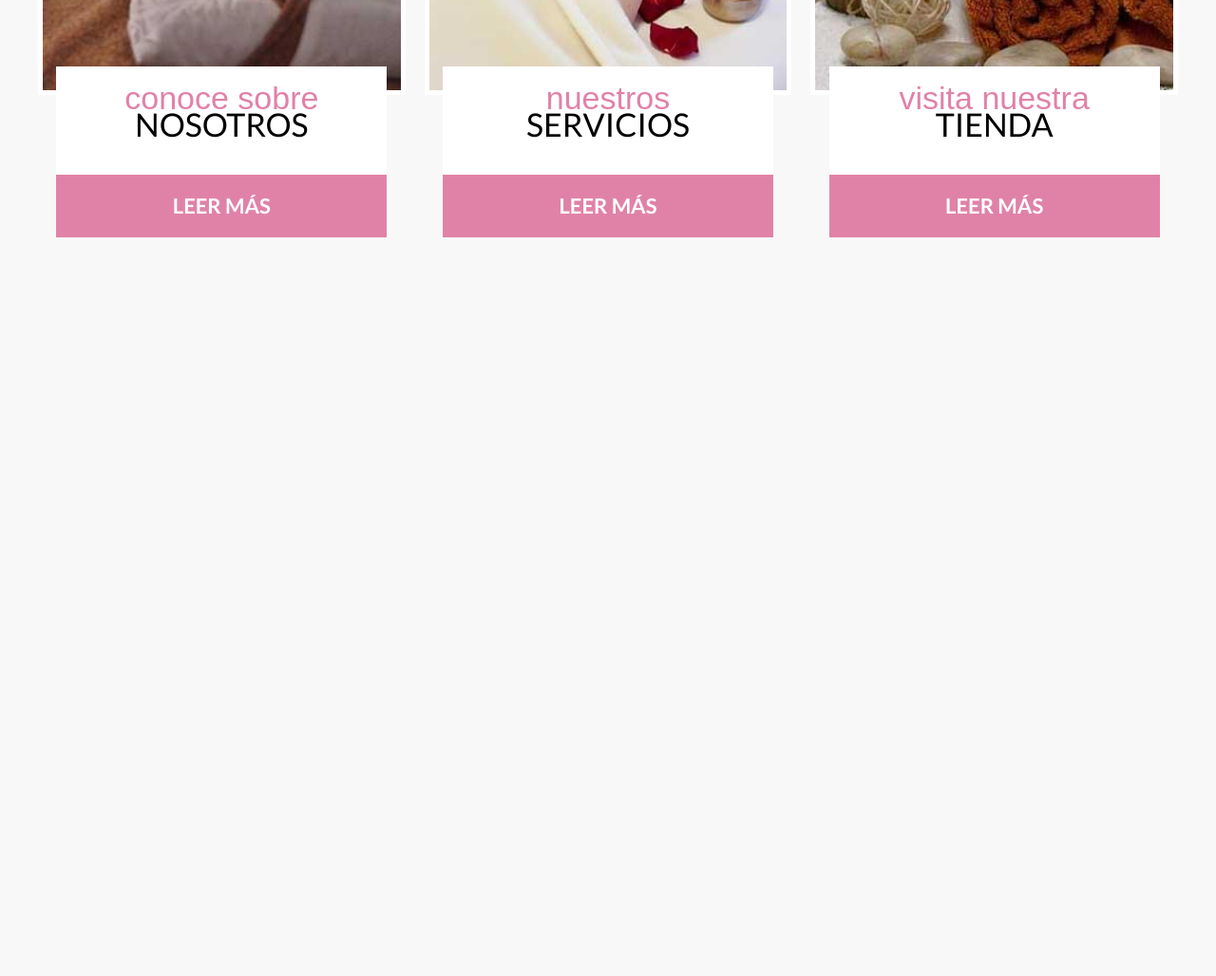
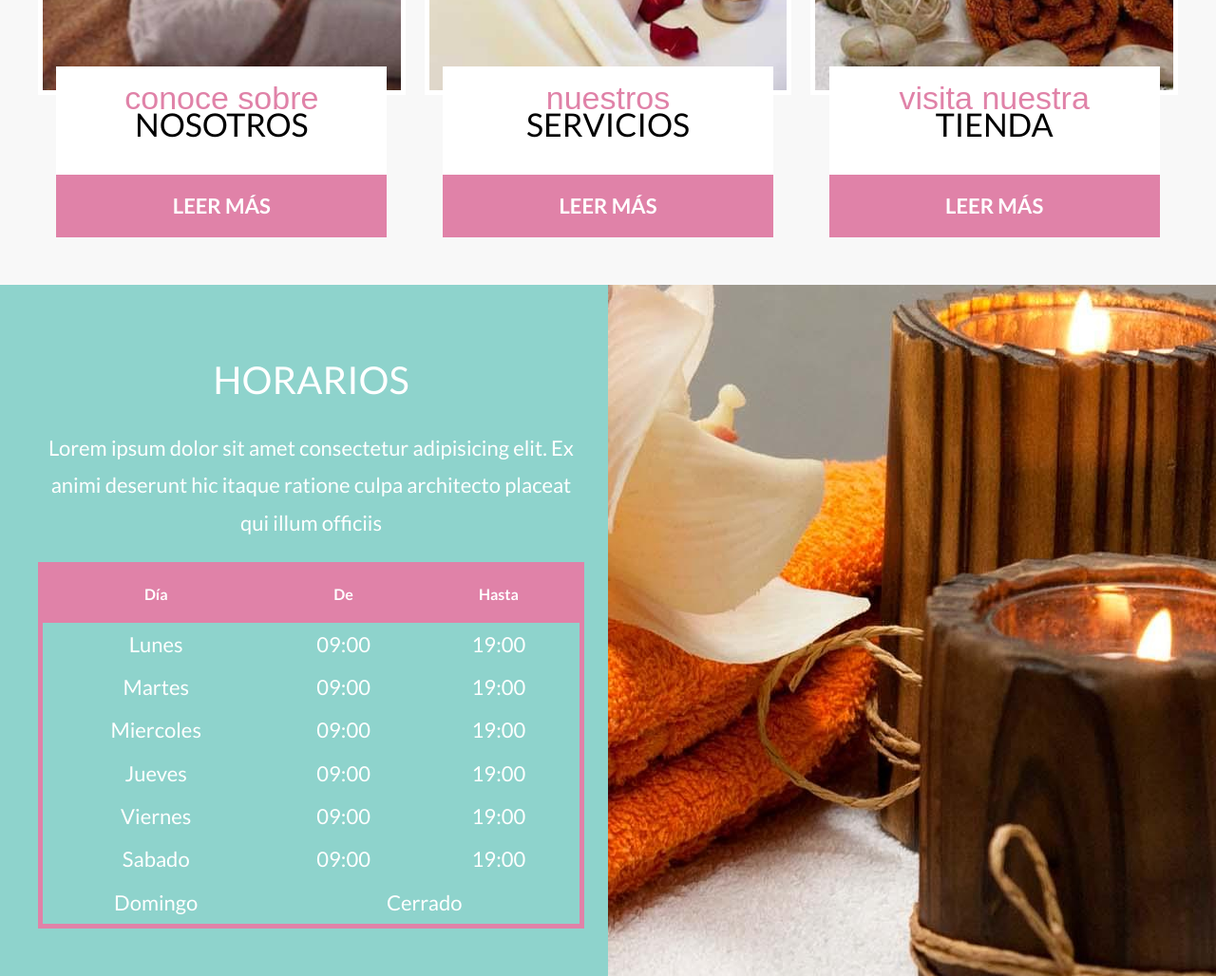
Before and after one commit to Kuro-98/SPA-Website, a website: page index.html in a window 1280 px wide. Shown: the part 1664-2692 px from the top of the page at 95% size. Before the commit the page ends 1964 px from the top, so only its background shows below. Drawn offline with nearby package versions, Linux system fonts and the light colour scheme; a web font is replaced by a local one.

Commit message:
Agrega estilos y contenido de horarios

```diff
--- a/index.html
+++ b/index.html
@@ -99,6 +99,72 @@
             </div>
         </div>
     </section>
+
+    <section class="horario">
+        <div class="horario__grid contenedor">
+            <div class="horario__contenido">
+                <h3 class="horario__heading">Horarios</h3>
+                <p class="horario__texto">Lorem ipsum dolor sit amet consectetur adipisicing elit. Ex animi deserunt hic
+                    itaque ratione culpa architecto placeat qui illum officiis</p>
+
+                <table class="tabla">
+                    <thead class="tabla__thead">
+                        <tr>
+                            <th class="tabla__th">Día</th>
+                            <th class="tabla__th">De</th>
+                            <th class="tabla__th">Hasta</th>
+                        </tr>
+                    </thead>
+                    <tbody class="tabla__tbody">
+                        <tr class="tabla__tr">
+                            <td class="tabla__td">Lunes</td>
+                            <td class="tabla__td">09:00</td>
+                            <td class="tabla__td">19:00</td>
+                        </tr>
+
+                        <tr class="tabla__tr">
+                            <td class="tabla__td">Martes</td>
+                            <td class="tabla__td">09:00</td>
+                            <td class="tabla__td">19:00</td>
+
+                        </tr>
+
+                        <tr class="tabla__tr">
+                            <td class="tabla__td">Miercoles</td>
+                            <td class="tabla__td">09:00</td>
+                            <td class="tabla__td">19:00</td>
+
+                        </tr>
+
+                        <tr class="tabla__tr">
+                            <td class="tabla__td">Jueves</td>
+                            <td class="tabla__td">09:00</td>
+                            <td class="tabla__td">19:00</td>
+
+                        </tr>
+
+                        <tr class="tabla__tr">
+                            <td class="tabla__td">Viernes</td>
+                            <td class="tabla__td">09:00</td>
+                            <td class="tabla__td">19:00</td>
+
+                        </tr>
+
+                        <tr class="tabla__tr">
+                            <td class="tabla__td">Sabado</td>
+                            <td class="tabla__td">09:00</td>
+                            <td class="tabla__td">19:00</td>
+                        </tr>
+
+                        <tr class="tabla__tr">
+                            <td class="tabla__td">Domingo</td>
+                            <td class="tabla__td" colspan="2">Cerrado</td>
+                        </tr>
+                    </tbody>
+                </table>
+            </div>
+        </div>
+    </section>
 </body>
 
 </html>
--- a/src/scss/ui/contenido/_horarios.scss
+++ b/src/scss/ui/contenido/_horarios.scss
@@ -1,2 +1,69 @@
 @use 'base/variables' as v;
 @use 'base/mixins' as m;
+
+.horario {
+	background-image: linear-gradient(to bottom, v.$primario 0%, v.$primario 50%, transparent 50%),
+		url(../img/bg_horarios.jpg);
+	background-repeat: no-repeat;
+	background-position: center, 60% bottom;
+	background-size: 100%, 200% 51%; /* Ancho 100% y alto 200 píxeles */
+	color: v.$blanco;
+
+	@include m.tablet {
+		background-image: linear-gradient(to right, v.$primario 0%, v.$primario 50%, transparent 50%),
+			url(../img/bg_horarios.jpg);
+		background-position: center, top center;
+		background-size: unset;
+	}
+
+	&__grid {
+		display: grid;
+		grid-template-rows: repeat(2, 1fr);
+		@include m.tablet {
+			grid-template-rows: unset;
+			@include m.grid(2, 5rem);
+		}
+	}
+
+	&__contenido {
+		padding: 5rem 0;
+	}
+
+	&__heading {
+		@include m.heading;
+	}
+
+	&__texto {
+		font-size: 1.8rem;
+		line-height: 1.8;
+		text-align: center;
+		@include m.tablet {
+			font-size: 2.2rem;
+		}
+	}
+}
+
+.tabla {
+	width: 100%;
+	border: 0.5rem solid v.$secundario;
+	text-align: center;
+	border-collapse: collapse;
+	&__thead {
+		background-color: v.$secundario;
+	}
+
+	&__th {
+		padding: 2rem;
+	}
+
+	&__tr {
+		&:hover {
+			background-color: darken(v.$primario, 10%);
+		}
+	}
+
+	&__td {
+		padding: 1rem;
+		font-size: 2.2rem;
+	}
+}
```
Also changed, not shown: build/css/app.css, 1 other file.
